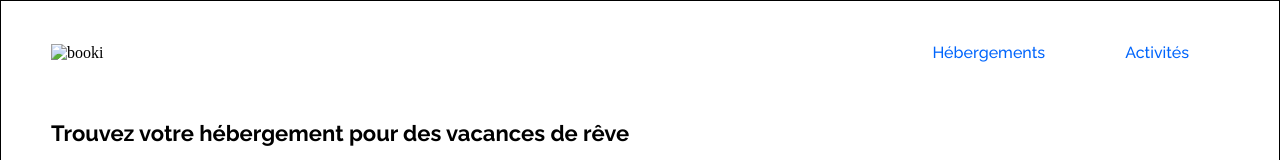
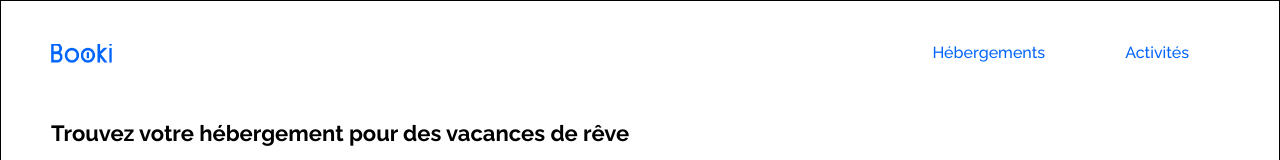
Before and after one commit to H9791/P3-Booki, a plain HTML site: page index.html in a window 1280 px wide. Shown: the top 160 px of the page. Drawn offline with Linux system fonts and the light colour scheme; the site is published under a folder, as on GitHub Pages, so addresses that start at the root find nothing.

Commit message:
Booki logo fixed

```diff
--- a/index.html
+++ b/index.html
@@ -17,7 +17,7 @@
     <!--    *********************  BEGINNING OF HEADER  ********************** -->
     <header>
         <div class="top">
-            <img src="/images/logo/Booki.png" class="booki-img" alt="booki site icon">
+            <img src="images/logo/Booki.png" class="booki-img" alt="booki site icon">
             <nav>
                 <ul>
                     <li><a href="#hebergement" class="raleway-500-16">Hébergements</a></li>
```
